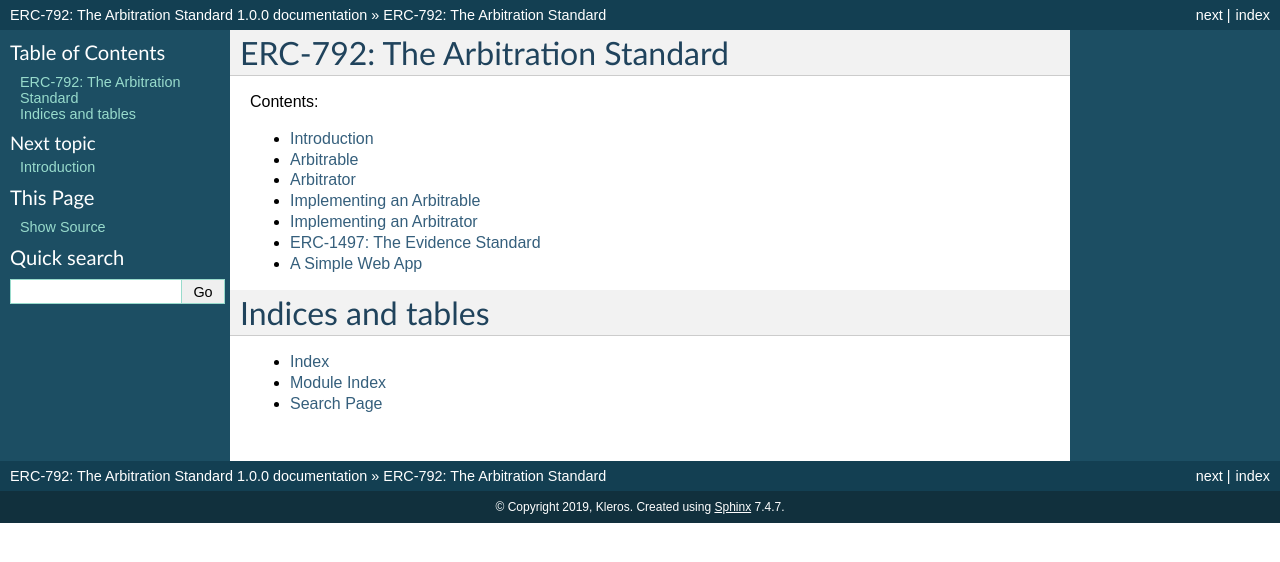
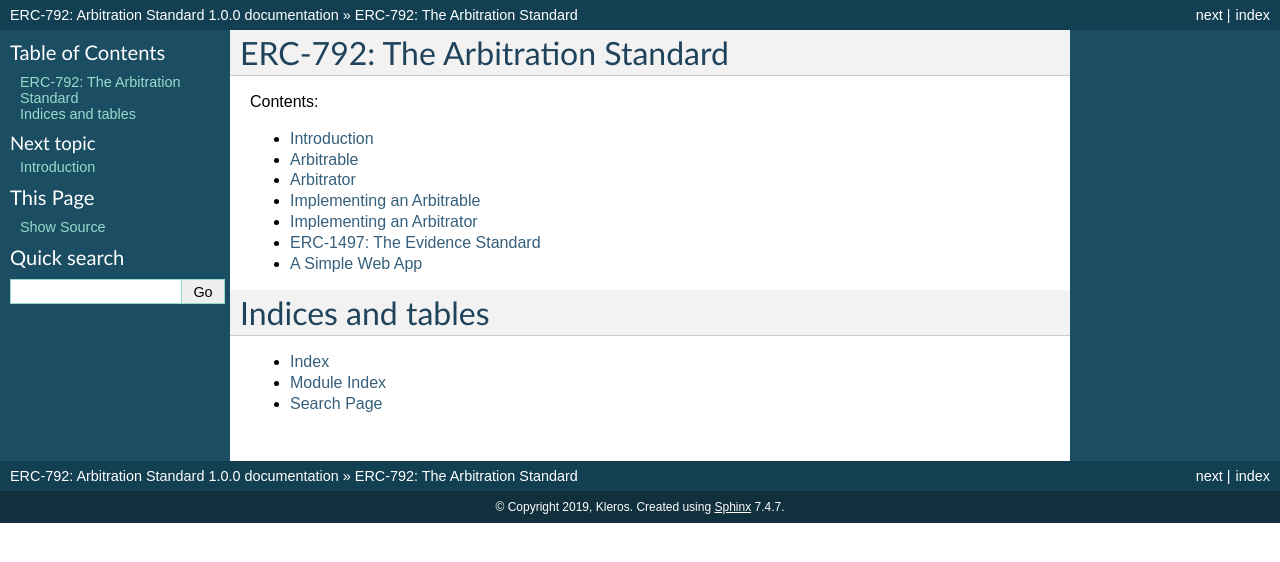
Before and after one commit to kleros/erc-792, a Sphinx documentation site: the page built from docs/index.rst, in a window 1280 px wide. Shown: the top 562 px of the page. Built offline with Sphinx 7.4.7, drawn with Linux system fonts in a browser that asks for light colours.

Commit message:
fix(conf): title

```diff
--- a/docs/conf.py
+++ b/docs/conf.py
@@ -17,7 +17,7 @@
 
 # -- Project information -----------------------------------------------------
 
-project = 'ERC-792: The Arbitration Standard'
+project = 'ERC-792: Arbitration Standard'
 copyright = '2019, Kleros'
 author = 'Kleros'
 
```
